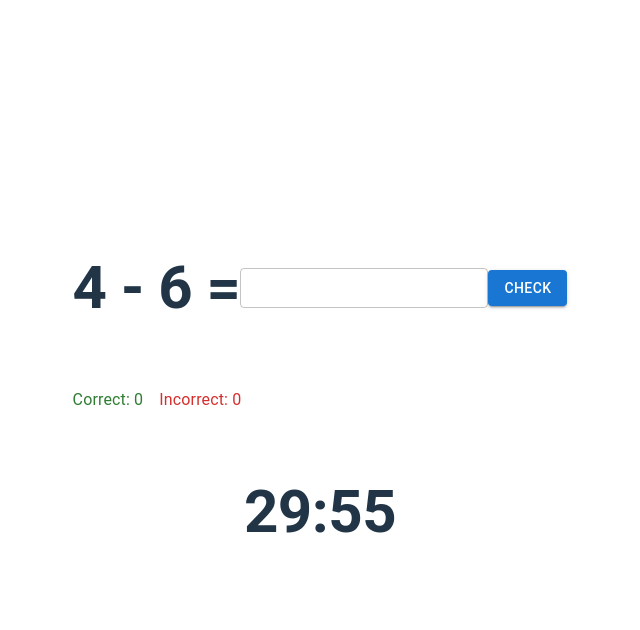
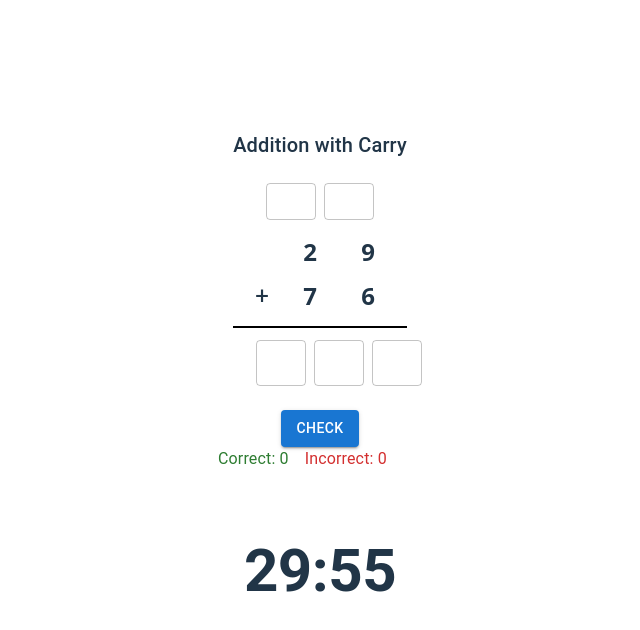
Before and after one commit to sE7rgo/math-app, a React (Vite) app: page / in a window 1280 px wide. Shown: the top 630 px of the page, without its empty margins (320-960 px from the left). Built offline with nearby package versions, Linux system fonts and the light colour scheme.

Commit message:
adding logic for cary when difficulty is greater then 1. Some basic styles

```diff
--- a/src/App.tsx
+++ b/src/App.tsx
@@ -3,6 +3,7 @@ import { useState, useRef } from 'react';
 import './App.css';
 import Timer from './components/Timer';
 import Function from './components/Function';
+import FunctionWithCarry from './components/FunctionWithCarry';
 import Counter from './components/Counter';
 import { Operation } from './components/Function';
 
@@ -12,6 +13,7 @@ type TimerHandle = {
 
 function App() {
   const [count, setCount] = useState({ correct: 0, incorrect: 0 });
+  const [difficulty, setDifficulty] = useState<1 | 2 | 3>(2);
   const timerRef = useRef<TimerHandle>(null);
 
   const handleCorrectResponse = () => {
@@ -28,12 +30,21 @@ function App() {
   return (
     <>
       <div>
-        <Function
-          difficulty={1}
-          operation={Operation.Subtraction}
-          onCorrect={handleCorrectResponse}
-          onIncorrect={handleIncorrectResponse}
-        />
+        {difficulty === 1 ? (
+          <Function
+            difficulty={difficulty}
+            operation={Operation.Addition}
+            onCorrect={handleCorrectResponse}
+            onIncorrect={handleIncorrectResponse}
+          />
+        ) : (
+          <FunctionWithCarry
+            difficulty={difficulty}
+            operation={Operation.Addition}
+            onCorrect={handleCorrectResponse}
+            onIncorrect={handleIncorrectResponse}
+          />
+        )}
         <Counter correct={count.correct} incorrect={count.incorrect} />
         <Timer ref={timerRef} />
       </div>
--- /dev/null
+++ b/src/components/Counter/Counter.styles.ts
@@ -0,0 +1,14 @@
+import type { SxProps, Theme } from '@mui/material';
+
+export const containerBox: SxProps<Theme> = {
+  display: 'flex',
+  gap: 2,
+};
+
+export const correctTypography: SxProps<Theme> = {
+  color: 'success.main',
+};
+
+export const incorrectTypography: SxProps<Theme> = {
+  color: 'error.main',
+};
--- a/src/components/Counter/Counter.tsx
+++ b/src/components/Counter/Counter.tsx
@@ -2,6 +2,7 @@ import React from 'react';
 import type { FC } from 'react';
 
 import { Box, Typography } from '@mui/material';
+import * as styles from './Counter.styles';
 
 export type CounterProps = {
   correct: number;
@@ -10,11 +11,11 @@ export type CounterProps = {
 
 const Counter: FC<CounterProps> = ({ correct, incorrect }) => {
   return (
-    <Box display="flex" gap={2}>
-      <Typography variant="body1" sx={{ color: 'success.main' }}>
+    <Box sx={styles.containerBox}>
+      <Typography variant="body1" sx={styles.correctTypography}>
         Correct: {correct}
       </Typography>
-      <Typography variant="body1" sx={{ color: 'error.main' }}>
+      <Typography variant="body1" sx={styles.incorrectTypography}>
         Incorrect: {incorrect}
       </Typography>
     </Box>
--- /dev/null
+++ b/src/components/Function/Function.styles.ts
@@ -0,0 +1,14 @@
+import type { SxProps, Theme } from '@mui/material';
+
+export const containerBox: SxProps<Theme> = {
+  display: 'flex',
+  justifyContent: 'center',
+  alignItems: 'center',
+  minHeight: '200px',
+};
+
+export const typography: SxProps<Theme> = {
+  variant: 'h2',
+  component: 'div',
+  fontWeight: 'bold',
+};
--- a/src/components/Function/Function.tsx
+++ b/src/components/Function/Function.tsx
@@ -2,6 +2,7 @@ import { Typography, Box, TextField, Button } from '@mui/material';
 import { useState } from 'react';
 import type { FC } from 'react';
 import { generateNumber } from '../../utils/getRandomNumber';
+import * as styles from './Function.styles';
 
 export enum Operation {
   Addition = '+',
@@ -26,12 +27,12 @@ const Function: FC<FunctionProps> = ({
   operation = Operation.Addition,
 }) => {
   const [firstVariable, setFirstVariable] = useState<number>(
-      generateNumber(difficulty)
-    ),
-    [secondVariable, setSecondVariable] = useState<number>(
-      generateNumber(difficulty)
-    ),
-    [userResult, setUserResult] = useState<number | ''>('');
+    generateNumber(difficulty)
+  );
+  const [secondVariable, setSecondVariable] = useState<number>(
+    generateNumber(difficulty)
+  );
+  const [userResult, setUserResult] = useState<number | ''>('');
 
   const getExpectedResult = () => {
     switch (operation) {
@@ -54,8 +55,8 @@ const Function: FC<FunctionProps> = ({
     } else {
       onIncorrect?.();
     }
+
     /* Generate new numbers for next equation */
-
     if (
       operation === Operation.Subtraction ||
       operation === Operation.Division
@@ -75,12 +76,7 @@ const Function: FC<FunctionProps> = ({
   };
 
   return (
-    <Box
-      display="flex"
-      justifyContent="center"
-      alignItems="center"
-      minHeight="200px"
-    >
+    <Box sx={styles.containerBox}>
       <Typography variant="h2" component="div" fontWeight="bold">
         {firstVariable} {operation} {secondVariable} =
       </Typography>
--- /dev/null
+++ b/src/components/FunctionWithCarry/FunctionWithCarry.styles.ts
@@ -0,0 +1,69 @@
+import type { SxProps, Theme } from '@mui/material';
+
+export const containerBox: SxProps<Theme> = {
+  display: 'flex',
+  flexDirection: 'column',
+  alignItems: 'center',
+  justifyContent: 'center',
+  minHeight: '300px',
+  gap: 1,
+};
+
+export const carryRowBox: SxProps<Theme> = {
+  display: 'flex',
+  gap: 1,
+  alignItems: 'center',
+  minHeight: '50px',
+};
+
+export const spacerBox: SxProps<Theme> = {
+  width: '30px',
+};
+
+export const carryTextField: SxProps<Theme> = {
+  width: '50px',
+};
+
+export const carryInputProps = {
+  style: { textAlign: 'center' as const, fontSize: '14px', width: '30px' },
+  min: 0,
+  max: 9,
+};
+
+export const numberRowBox: SxProps<Theme> = {
+  display: 'flex',
+  gap: 1,
+  alignItems: 'center',
+};
+
+export const digitBox: SxProps<Theme> = {
+  width: '50px',
+  textAlign: 'center',
+  fontSize: '24px',
+  fontWeight: 'bold',
+};
+
+export const operatorTypography: SxProps<Theme> = {
+  width: '30px',
+  textAlign: 'center',
+};
+
+export const getHorizontalLine = (difficulty: number): SxProps<Theme> => ({
+  width: `${(difficulty + 1) * 58}px`,
+  borderTop: '2px solid black',
+  marginY: 0.5,
+});
+
+export const resultTextField: SxProps<Theme> = {
+  width: '50px',
+};
+
+export const resultInputProps = {
+  style: { textAlign: 'center' as const, fontSize: '20px', width: '30px' },
+  min: 0,
+  max: 9,
+};
+
+export const submitButton: SxProps<Theme> = {
+  marginTop: 2,
+};
--- /dev/null
+++ b/src/components/FunctionWithCarry/FunctionWithCarry.tsx
@@ -0,0 +1,217 @@
+import { Typography, Box, TextField, Button } from '@mui/material';
+import { useState } from 'react';
+import type { FC } from 'react';
+import { generateNumber } from '../../utils/getRandomNumber';
+import { Operation } from '../Function/Function';
+import * as styles from './FunctionWithCarry.styles';
+
+interface FunctionWithCarryProps {
+  onCorrect?: () => void;
+  onIncorrect?: () => void;
+  /* Difficulty level: 2 -> 2 digits, 3 -> 3 digits */
+  difficulty: 2 | 3;
+  /* Type of math operation to perform */
+  operation?: Operation;
+}
+
+const FunctionWithCarry: FC<FunctionWithCarryProps> = ({
+  onCorrect,
+  onIncorrect,
+  difficulty,
+  operation = Operation.Addition,
+}) => {
+  const [firstVariable, setFirstVariable] = useState<number>(
+    generateNumber(difficulty)
+  );
+  const [secondVariable, setSecondVariable] = useState<number>(
+    generateNumber(difficulty)
+  );
+  const [carryInputs, setCarryInputs] = useState<(number | '')[]>(
+    Array(difficulty).fill('')
+  );
+  const [resultInputs, setResultInputs] = useState<(number | '')[]>(
+    Array(difficulty + 1).fill('')
+  );
+
+  const getExpectedResult = () => {
+    switch (operation) {
+      case Operation.Addition:
+        return firstVariable + secondVariable;
+      case Operation.Subtraction:
+        return firstVariable - secondVariable;
+      case Operation.Multiplication:
+        return firstVariable * secondVariable;
+      case Operation.Division:
+        return firstVariable / secondVariable;
+      default:
+        return 0;
+    }
+  };
+
+  const calculateCorrectCarries = () => {
+    const digits1 = firstVariable
+      .toString()
+      .padStart(difficulty, '0')
+      .split('')
+      .map(Number);
+    const digits2 = secondVariable
+      .toString()
+      .padStart(difficulty, '0')
+      .split('')
+      .map(Number);
+    const carries: number[] = Array(difficulty).fill(0);
+
+    let carry = 0;
+    for (let i = difficulty - 1; i >= 0; i--) {
+      const sum = digits1[i] + digits2[i] + carry;
+      carry = Math.floor(sum / 10);
+      if (i > 0) {
+        carries[i - 1] = carry;
+      }
+    }
+
+    return carries;
+  };
+
+  const getDigits = (num: number): number[] => {
+    return num.toString().padStart(difficulty, '0').split('').map(Number);
+  };
+
+  const handleCarryChange = (index: number, value: string) => {
+    const newCarries = [...carryInputs];
+    newCarries[index] = value === '' ? '' : Number(value);
+    setCarryInputs(newCarries);
+  };
+
+  const handleResultChange = (index: number, value: string) => {
+    const newResults = [...resultInputs];
+    newResults[index] = value === '' ? '' : Number(value);
+    setResultInputs(newResults);
+  };
+
+  const handleSubmit = () => {
+    const sum = getExpectedResult();
+    const sumDigits = sum.toString().split('').map(Number);
+
+    // Pad with leading zero if needed
+    while (sumDigits.length < difficulty + 1) {
+      sumDigits.unshift(0);
+    }
+
+    const correctCarries = calculateCorrectCarries();
+
+    // Check if result is correct
+    const resultCorrect = resultInputs.every(
+      (val, idx) => val === sumDigits[idx]
+    );
+
+    // Check if carries are correct
+    const carriesCorrect = carryInputs.every((val, idx) => {
+      if (correctCarries[idx] === 0) {
+        return val === '' || val === 0;
+      }
+      return val === correctCarries[idx];
+    });
+
+    if (resultCorrect && carriesCorrect) {
+      onCorrect?.();
+    } else {
+      onIncorrect?.();
+    }
+
+    // Generate new numbers
+    if (
+      operation === Operation.Subtraction ||
+      operation === Operation.Division
+    ) {
+      const variable = generateNumber(difficulty);
+      setFirstVariable(variable);
+      setSecondVariable(generateNumber(difficulty, variable));
+    } else {
+      setFirstVariable(generateNumber(difficulty));
+      setSecondVariable(generateNumber(difficulty));
+    }
+
+    setCarryInputs(Array(difficulty).fill(''));
+    setResultInputs(Array(difficulty + 1).fill(''));
+  };
+
+  const digits1 = getDigits(firstVariable);
+  const digits2 = getDigits(secondVariable);
+
+  return (
+    <Box sx={styles.containerBox}>
+      <Typography variant="h6" gutterBottom>
+        Addition with Carry
+      </Typography>
+
+      {/* Carry row */}
+      <Box sx={styles.carryRowBox}>
+        <Box sx={styles.spacerBox} />
+        {carryInputs.map((carry, idx) => (
+          <TextField
+            key={`carry-${idx}`}
+            size="small"
+            type="number"
+            value={carry}
+            onChange={e => handleCarryChange(idx, e.target.value)}
+            inputProps={styles.carryInputProps}
+            sx={styles.carryTextField}
+          />
+        ))}
+        <Box sx={styles.spacerBox} />
+      </Box>
+
+      {/* First number */}
+      <Box sx={styles.numberRowBox}>
+        <Box sx={styles.spacerBox} />
+        {digits1.map((digit, idx) => (
+          <Box key={`num1-${idx}`} sx={styles.digitBox}>
+            {digit}
+          </Box>
+        ))}
+      </Box>
+
+      {/* Plus sign and second number */}
+      <Box sx={styles.numberRowBox}>
+        <Typography variant="h5" sx={styles.operatorTypography}>
+          +
+        </Typography>
+        {digits2.map((digit, idx) => (
+          <Box key={`num2-${idx}`} sx={styles.digitBox}>
+            {digit}
+          </Box>
+        ))}
+      </Box>
+
+      {/* Horizontal line */}
+      <Box sx={styles.getHorizontalLine(difficulty)} />
+
+      {/* Result row */}
+      <Box sx={styles.numberRowBox}>
+        <Box sx={styles.spacerBox} />
+        {resultInputs.map((result, idx) => (
+          <TextField
+            key={`result-${idx}`}
+            size="small"
+            type="number"
+            value={result}
+            onChange={e => handleResultChange(idx, e.target.value)}
+            inputProps={styles.resultInputProps}
+            sx={styles.resultTextField}
+          />
+        ))}
+      </Box>
+
+      <Button
+        variant="contained"
+        onClick={handleSubmit}
+        sx={styles.submitButton}
+      >
+        Check
+      </Button>
+    </Box>
+  );
+};
+
+export default FunctionWithCarry;
--- /dev/null
+++ b/src/components/FunctionWithCarry/index.ts
@@ -0,0 +1 @@
+export { default } from './FunctionWithCarry';
--- /dev/null
+++ b/src/components/Timer/Timer.styles.ts
@@ -0,0 +1,14 @@
+import type { SxProps, Theme } from '@mui/material';
+
+export const containerBox: SxProps<Theme> = {
+  display: 'flex',
+  justifyContent: 'center',
+  alignItems: 'center',
+  minHeight: '200px',
+};
+
+export const typography: SxProps<Theme> = {
+  variant: 'h2',
+  component: 'div',
+  fontWeight: 'bold',
+};
--- a/src/components/Timer/Timer.tsx
+++ b/src/components/Timer/Timer.tsx
@@ -1,5 +1,6 @@
 import { Typography, Box } from '@mui/material';
 import { useImperativeHandle, useEffect, useState, forwardRef } from 'react';
+import * as styles from './Timer.styles';
 
 interface Props {
   onComplete?: () => void;
@@ -41,12 +42,7 @@ const Timer = forwardRef<TimerHandle, Props>(({ onComplete }, ref) => {
   };
 
   return (
-    <Box
-      display="flex"
-      justifyContent="center"
-      alignItems="center"
-      minHeight="200px"
-    >
+    <Box sx={styles.containerBox}>
       <Typography variant="h2" component="div" fontWeight="bold">
         {formatTime(timeLeft)}
       </Typography>
```
